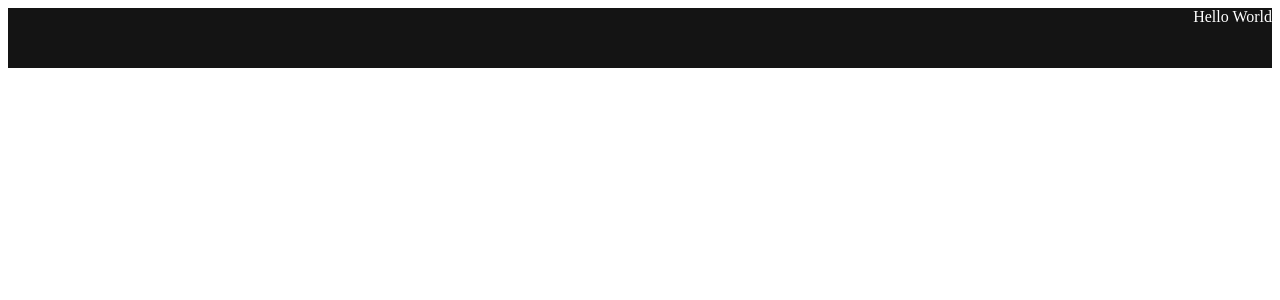
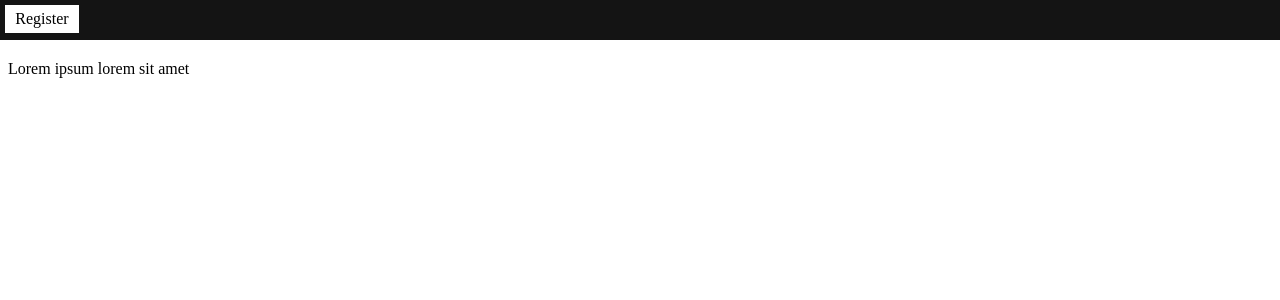
Before and after one commit to GytisMil/Inventory_Management_System, a Vue app: page / in a window 1280 px wide. Shown: the top 300 px of the page. Built offline with nearby package versions, Linux system fonts and the light colour scheme.

Commit message:
Made a fancy (not working) button on header

```diff
--- a/src/App.vue
+++ b/src/App.vue
@@ -4,12 +4,11 @@ import Header from './components/Header.vue'
 
 <template>
   <header>
-    <div>
-      <Header />
-    </div>
+      <Header> </Header>
   </header>
 
   <main>
+ Lorem ipsum lorem sit amet
   </main>
 </template>
 
--- a/src/assets/base.css
+++ b/src/assets/base.css
@@ -2,10 +2,21 @@
   font-family: 'Times New Roman', Times, serif;
 }
 header {
-  text-align: right;
+  position: fixed;
+  top: 0;
+  left: 0;
   width: 100%;
-  height: 60px;
+  height: 40px;
   background-color: rgb(20, 20, 20);
-  padding-top: 0;
-  color: rgb(255,255,255);
+  padding: 0;
 }
+header div {
+  text-align: center;
+  margin: 5px;
+  padding: 5px;
+  width: 5%;
+  background-color: rgb(255,255,255);
+}
+main {
+  margin-top: 60px;
+}
--- a/src/components/Header.vue
+++ b/src/components/Header.vue
@@ -3,10 +3,9 @@
 
 <template>
   <div>
-  Hello World
+  Register
   </div>
 </template>
-
 <style scoped>
 
 </style>
```
